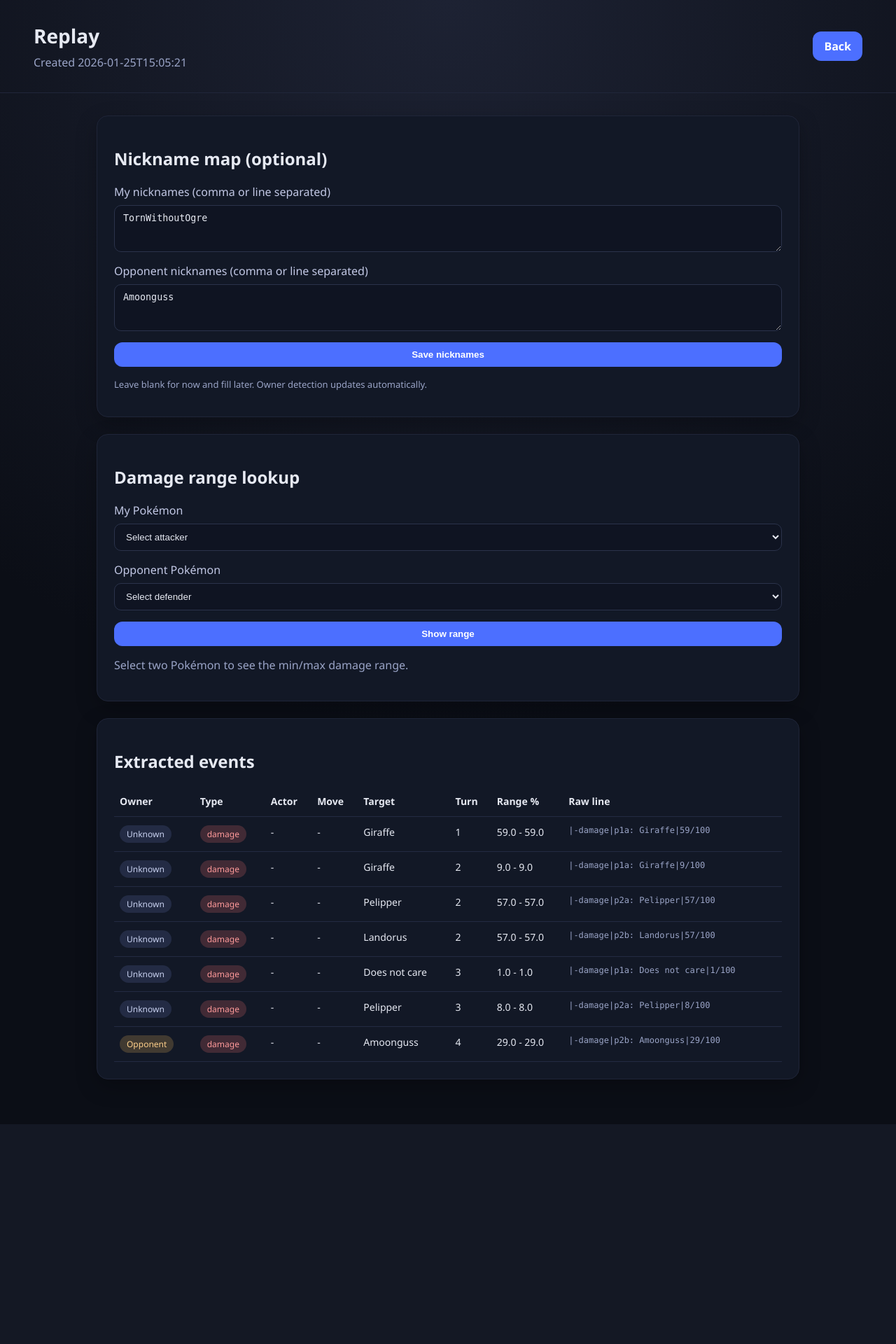
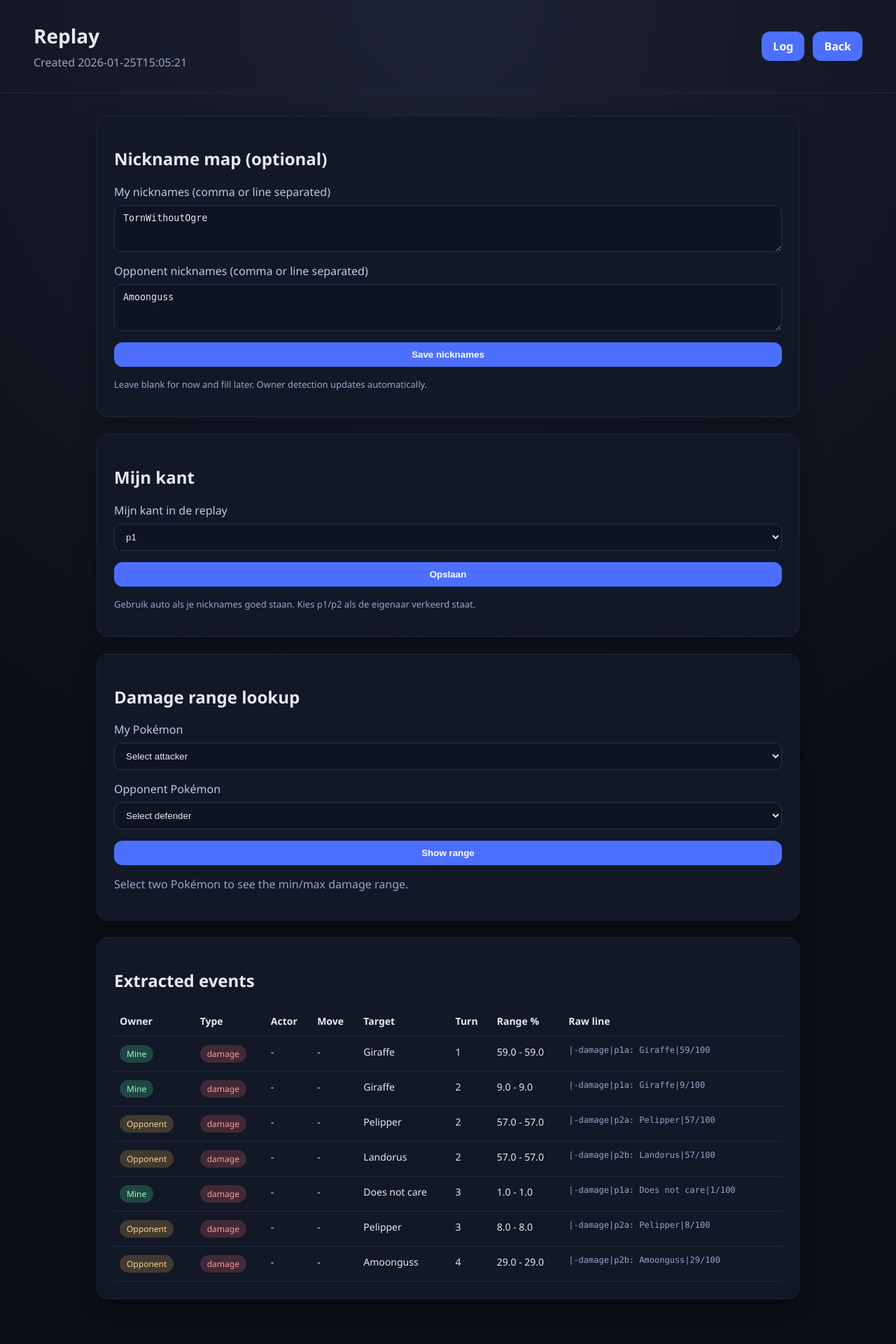
Before and after one commit to spodermees/Euic-stat-recorder, a Flask app: page /match/3 in a window 1280 px wide. Shown: the whole page at 70% size. Before the commit the page ends 1606 px from the top, so only its background shows below. Run offline with Flask 3, Linux system fonts and the light colour scheme; data comes from the database, SQL or seed files in the repository; both versions use the stored data as it was after the commit.

Commit message:
dit werkt

```diff
--- a/recorder/app.py
+++ b/recorder/app.py
@@ -99,6 +99,7 @@ def init_db() -> None:
     _ensure_column(db, "matches", "winner", "TEXT")
     _ensure_column(db, "matches", "result", "TEXT")
     _ensure_column(db, "matches", "replay_url", "TEXT")
+    _ensure_column(db, "matches", "my_side", "TEXT")
     db.execute(
         """
         CREATE TABLE IF NOT EXISTS match_nicknames (
@@ -190,12 +191,28 @@ def get_match_nicknames(match_id: int) -> dict[str, list[str]]:
     return nicknames
 
 
-def classify_owner(text: str | None, nicknames: dict[str, list[str]]) -> str | None:
+def _detect_side_token(normalized: str) -> str | None:
+    if not normalized:
+        return None
+    for token in normalized.split():
+        if token.startswith("p1"):
+            return "p1"
+        if token.startswith("p2"):
+            return "p2"
+    return None
+
+
+def classify_owner(text: str | None, nicknames: dict[str, list[str]], my_side: str | None = None) -> str | None:
     if not text:
         return None
     normalized = normalize_name(text)
     if "opposing" in normalized or "foe" in normalized:
         return "opponent"
+
+    if my_side:
+        side_token = _detect_side_token(normalized)
+        if side_token:
+            return "mine" if side_token == my_side else "opponent"
 
     for side, names in nicknames.items():
         for name in names:
@@ -204,6 +221,35 @@ def classify_owner(text: str | None, nicknames: dict[str, list[str]]) -> str | N
             if normalize_name(name) and normalize_name(name) in normalized:
                 return side
     return None
+
+
+def infer_my_side(db: sqlite3.Connection, match_id: int, my_names: Iterable[str]) -> str | None:
+    name_list = [name for name in my_names if name]
+    if not name_list:
+        return None
+    rows = db.execute(
+        "SELECT raw_line FROM log_lines WHERE match_id = ? ORDER BY id DESC LIMIT 2000",
+        (match_id,),
+    ).fetchall()
+    p1_hits = 0
+    p2_hits = 0
+    for row in rows:
+        normalized = normalize_name(row["raw_line"])
+        side = _detect_side_token(normalized)
+        if not side:
+            continue
+        for name in name_list:
+            if normalize_name(name) and normalize_name(name) in normalized:
+                if side == "p1":
+                    p1_hits += 1
+                elif side == "p2":
+                    p2_hits += 1
+                break
+    if p1_hits == 0 and p2_hits == 0:
+        return None
+    if p1_hits == p2_hits:
+        return None
+    return "p1" if p1_hits > p2_hits else "p2"
 
 
 def parse_log_lines(lines: Iterable[str]) -> list[dict]:
@@ -318,7 +364,13 @@ def parse_log_stream(lines: Iterable[str], state: dict) -> tuple[list[dict], dic
             if parsed.get("move"):
                 last_move = parsed["move"]
             if parsed.get("event"):
-                if parsed.get("event") == "damage":
+                if parsed.get("event") == "hp_update":
+                    target_key = parsed.get("target_key")
+                    current_hp_pct = parsed.get("current_hp_pct")
+                    if target_key and current_hp_pct is not None:
+                        hp_pct_map[target_key] = current_hp_pct
+                    parsed["event"] = None
+                elif parsed.get("event") == "damage":
                     parsed.setdefault("actor", last_actor)
                     parsed.setdefault("move", last_move)
                     target_key = parsed.get("target_key")
@@ -331,7 +383,8 @@ def parse_log_stream(lines: Iterable[str], state: dict) -> tuple[list[dict], dic
                             parsed["value_low"] = damage_pct
                             parsed["value_high"] = damage_pct
                         else:
-                            parsed["event"] = None
+                            parsed["value_low"] = None
+                            parsed["value_high"] = None
                 if parsed.get("event"):
                     events.append(
                         {
@@ -507,6 +560,20 @@ def parse_replay_line(line: str) -> dict:
         result["move"] = parts[3].strip()
         if len(parts) > 4:
             result["target"] = _strip_replay_prefix(parts[4])
+        return result
+
+    if tag in {"switch", "drag", "replace"} and len(parts) > 4:
+        target_key = parts[2].strip()
+        hp_text = parts[4]
+        pct = _parse_replay_hp(hp_text)
+        if pct is not None:
+            result.update(
+                {
+                    "event": "hp_update",
+                    "target_key": target_key,
+                    "current_hp_pct": pct,
+                }
+            )
         return result
 
     if tag == "-damage" and len(parts) > 3:
@@ -697,12 +764,18 @@ def index():
 def match_detail(match_id: int):
     db = get_db()
     match = db.execute(
-        "SELECT id, name, created_at FROM matches WHERE id = ?", (match_id,)
+        "SELECT id, name, created_at, my_side FROM matches WHERE id = ?", (match_id,)
     ).fetchone()
     if match is None:
         return redirect(url_for("index"))
 
     nicknames = get_match_nicknames(match_id)
+    my_names = nicknames["mine"] or MY_POKEMON_PRESET
+    my_side = match["my_side"] or infer_my_side(db, match_id, my_names)
+    effective_nicknames = {
+        "mine": my_names,
+        "opponent": nicknames["opponent"],
+    }
 
     events = db.execute(
         """
@@ -715,9 +788,9 @@ def match_detail(match_id: int):
     ).fetchall()
     decorated_events = []
     for event in events:
-        owner = classify_owner(event["actor"], nicknames) or classify_owner(
-            event["target"], nicknames
-        ) or classify_owner(event["raw_line"], nicknames)
+        owner = classify_owner(event["actor"], effective_nicknames) or classify_owner(
+            event["target"], effective_nicknames
+        ) or classify_owner(event["raw_line"], effective_nicknames, my_side=my_side)
         decorated_events.append({**dict(event), "owner": owner})
 
     attacker = request.args.get("attacker", "").strip()
@@ -734,8 +807,10 @@ def match_detail(match_id: int):
             and normalize_name(event["target"]) == normalize_name(defender)
         ]
         if matching:
-            min_low = min(event["value_low"] for event in matching if event["value_low"] is not None)
-            max_high = max(event["value_high"] for event in matching if event["value_high"] is not None)
+            lows = [event["value_low"] for event in matching if event["value_low"] is not None]
+            highs = [event["value_high"] for event in matching if event["value_high"] is not None]
+            min_low = min(lows) if lows else 0.0
+            max_high = max(highs) if highs else 0.0
             damage_summary = {
                 "attacker": attacker,
                 "defender": defender,
@@ -761,11 +836,11 @@ def match_detail(match_id: int):
         }
     )
 
-    mine_options = nicknames["mine"] or [
-        name for name in unique_names if classify_owner(name, nicknames) == "mine"
+    mine_options = effective_nicknames["mine"] or [
+        name for name in unique_names if classify_owner(name, effective_nicknames, my_side=my_side) == "mine"
     ]
-    opponent_options = nicknames["opponent"] or [
-        name for name in unique_names if classify_owner(name, nicknames) == "opponent"
+    opponent_options = effective_nicknames["opponent"] or [
+        name for name in unique_names if classify_owner(name, effective_nicknames, my_side=my_side) == "opponent"
     ]
     if not mine_options:
         mine_options = unique_names
@@ -782,7 +857,40 @@ def match_detail(match_id: int):
         attacker=attacker,
         defender=defender,
         damage_summary=damage_summary,
+        my_side=my_side,
     )
+
+
+@app.route("/match/<int:match_id>/side", methods=["POST"])
+def update_match_side(match_id: int):
+    side = (request.form.get("my_side") or "").strip().lower()
+    if side not in {"p1", "p2"}:
+        side = None
+    db = get_db()
+    db.execute(
+        "UPDATE matches SET my_side = ? WHERE id = ?",
+        (side, match_id),
+    )
+    db.commit()
+    return redirect(url_for("match_detail", match_id=match_id))
+
+
+@app.route("/match/<int:match_id>/log")
+def match_log(match_id: int):
+    db = get_db()
+    match = db.execute(
+        "SELECT id, name, created_at, replay_url FROM matches WHERE id = ?",
+        (match_id,),
+    ).fetchone()
+    if match is None:
+        return redirect(url_for("index"))
+
+    log_rows = db.execute(
+        "SELECT turn, raw_line FROM log_lines WHERE match_id = ? ORDER BY id ASC",
+        (match_id,),
+    ).fetchall()
+
+    return render_template("log.html", match=match, log_rows=log_rows)
 
 
 @app.route("/upload", methods=["POST"])
--- /dev/null
+++ b/recorder/replays.txt
@@ -0,0 +1,2 @@
+https://replay.pokemonshowdown.com/gen9vgc2026regfbo3-2526161831-t3uh1f148pyg2p05111jtv99vkyomxrpw
+https://replay.pokemonshowdown.com/gen9vgc2026regfbo3-2526164731-q9dsfccytvf732smqg8hf9o7b40b3k3pw
--- a/recorder/static/style.css
+++ b/recorder/static/style.css
@@ -239,6 +239,19 @@ td {
     color: #9aa4c7;
 }
 
+.log-output {
+    background: #0f1422;
+    border: 1px solid #20263a;
+    border-radius: 12px;
+    padding: 16px;
+    font-family: "Consolas", monospace;
+    font-size: 13px;
+    color: #c9d2f1;
+    white-space: pre-wrap;
+    max-height: 65vh;
+    overflow: auto;
+}
+
 @media (max-width: 768px) {
     .app-header,
     .container {
--- a/recorder/templates/index.html
+++ b/recorder/templates/index.html
@@ -168,6 +168,7 @@
                                 {% else %}
                                     <span class="chip">Geen replay</span>
                                 {% endif %}
+                                <a class="chip" href="{{ url_for('match_log', match_id=match.id) }}">Log</a>
                                 <a class="chip" href="https://play.pokemonshowdown.com/" target="_blank" rel="noreferrer">Showdown</a>
                             </div>
                         </div>
--- a/recorder/templates/match.html
+++ b/recorder/templates/match.html
@@ -13,6 +13,7 @@
             <p>Created {{ match.created_at }}</p>
         </div>
         <div class="actions">
+            <a class="button" href="{{ url_for('match_log', match_id=match.id) }}">Log</a>
             <a class="button" href="{{ url_for('index') }}">Back</a>
         </div>
     </header>
@@ -32,6 +33,22 @@
                 <button type="submit">Save nicknames</button>
             </form>
             <p class="hint">Leave blank for now and fill later. Owner detection updates automatically.</p>
+        </section>
+
+        <section class="card">
+            <h2>Mijn kant</h2>
+            <form class="form-grid" action="{{ url_for('update_match_side', match_id=match.id) }}" method="post">
+                <label>
+                    Mijn kant in de replay
+                    <select name="my_side">
+                        <option value="" {% if not my_side %}selected{% endif %}>Auto</option>
+                        <option value="p1" {% if my_side == 'p1' %}selected{% endif %}>p1</option>
+                        <option value="p2" {% if my_side == 'p2' %}selected{% endif %}>p2</option>
+                    </select>
+                </label>
+                <button type="submit">Opslaan</button>
+            </form>
+            <p class="hint">Gebruik auto als je nicknames goed staan. Kies p1/p2 als de eigenaar verkeerd staat.</p>
         </section>
 
         <section class="card">
```
Also changed, not shown: recorder/templates/log.html (added, +38 -0 lines), recorder/recorder.db.
